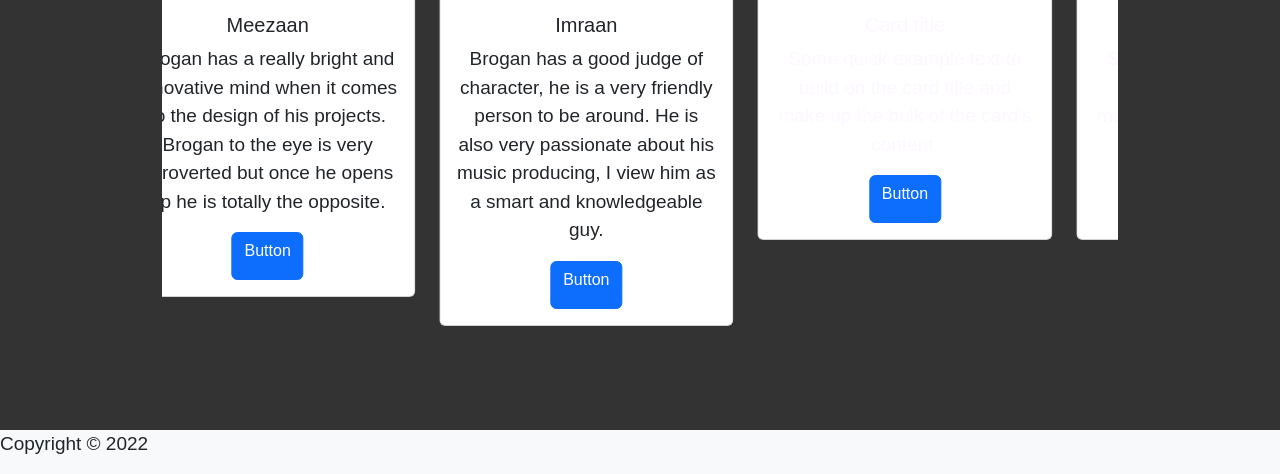
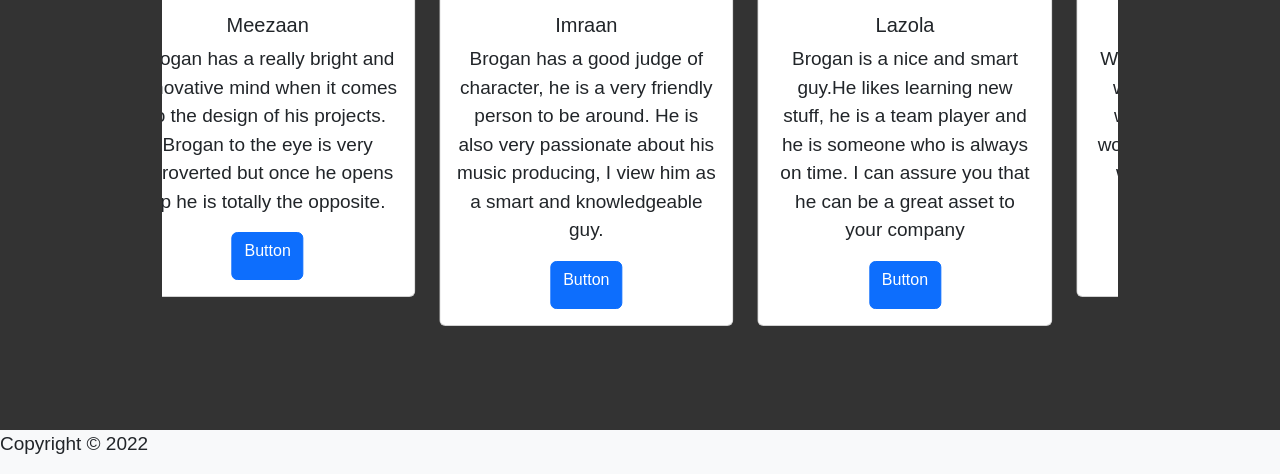
Before and after one commit to Brogy-alt/Brogans_Portfolio, a plain HTML site: page Html/about.html in a window 1280 px wide. Shown: the part 1692-2166 px from the top of the page. Drawn offline with nearby package versions, Linux system fonts and the light colour scheme; a web font is replaced by a local one.

Commit message:
i cant turn into a super sayian

```diff
--- a/Html/about.html
+++ b/Html/about.html
@@ -182,7 +182,7 @@
                 <!-- Controls -->
                 <div class="d-flex justify-content-center mb-4">
                     <button class="carousel-control-prev position-relative" type="button"
-                        data-bs-target="#carouselMultiItemExample" data-bs-slide-to="prev" class="active" aria-current="true">
+                        data-bs-target="#carouselMultiItemExample" data-bs-slide-to="previous" class="active" aria-current="true">
                         <span class="carousel-control-prev-icon" aria-hidden="true"></span>
                         <span class="visually-hidden">Previous</span>
                     </button>
@@ -235,10 +235,9 @@
                                         <img src="https://mdbcdn.b-cdn.net/img/new/standard/nature/183.webp"
                                             class="card-img-top" alt="Sunset over the Sea" />
                                         <div class="card-body">
-                                            <h5 class="card-title">Card title</h5>
-                                            <p class="card-text">
-                                                Some quick example text to build on the card title and make up the bulk
-                                                of the card's content.
+                                            <h5 class="card-title text-dark">Lazola</h5>
+                                            <p class="card-text text-dark">
+                                                Brogan is a nice and smart guy.He likes learning new stuff, he is a team player and he is someone who is always on time. I can assure you that he can be a great asset to your company
                                             </p>
                                             <a href="#!" class="btn btn-primary">Button</a>
                                         </div>
@@ -257,10 +256,11 @@
                                         <img src="https://mdbcdn.b-cdn.net/img/new/standard/nature/184.webp"
                                             class="card-img-top" alt="Fissure in Sandstone" />
                                         <div class="card-body">
-                                            <h5 class="card-title">Card title</h5>
-                                            <p class="card-text">
-                                                Some quick example text to build on the card title and make up the bulk
-                                                of the card's content.
+                                            <h5 class="card-title text-dark">Dog</h5>
+                                            <p class="card-text text-dark">
+                                                Woof woof ... woof woof woof  wooooooooooffffffff
+                                                (drinks water). Woof woof ... woof woof woof,
+                                                Woof woof ... woof woof woof. (leaves due to spotting a a stay cat)
                                             </p>
                                             <a href="#!" class="btn btn-primary">Button</a>
                                         </div>
@@ -272,10 +272,9 @@
                                         <img src="https://mdbcdn.b-cdn.net/img/new/standard/nature/185.webp"
                                             class="card-img-top" alt="Storm Clouds" />
                                         <div class="card-body">
-                                            <h5 class="card-title">Card title</h5>
-                                            <p class="card-text">
-                                                Some quick example text to build on the card title and make up the bulk
-                                                of the card's content.
+                                            <h5 class="card-title text-dark">Asandile</h5>
+                                            <p class="card-text text-dark">
+                                                Brogan is a sweet guy tjat knows how to stick to the task at hand. He is reliable and he is full of ambition and drive. Lastly he loves his space and he is respectful towards others
                                             </p>
                                             <a href="#!" class="btn btn-primary">Button</a>
                                         </div>
```
